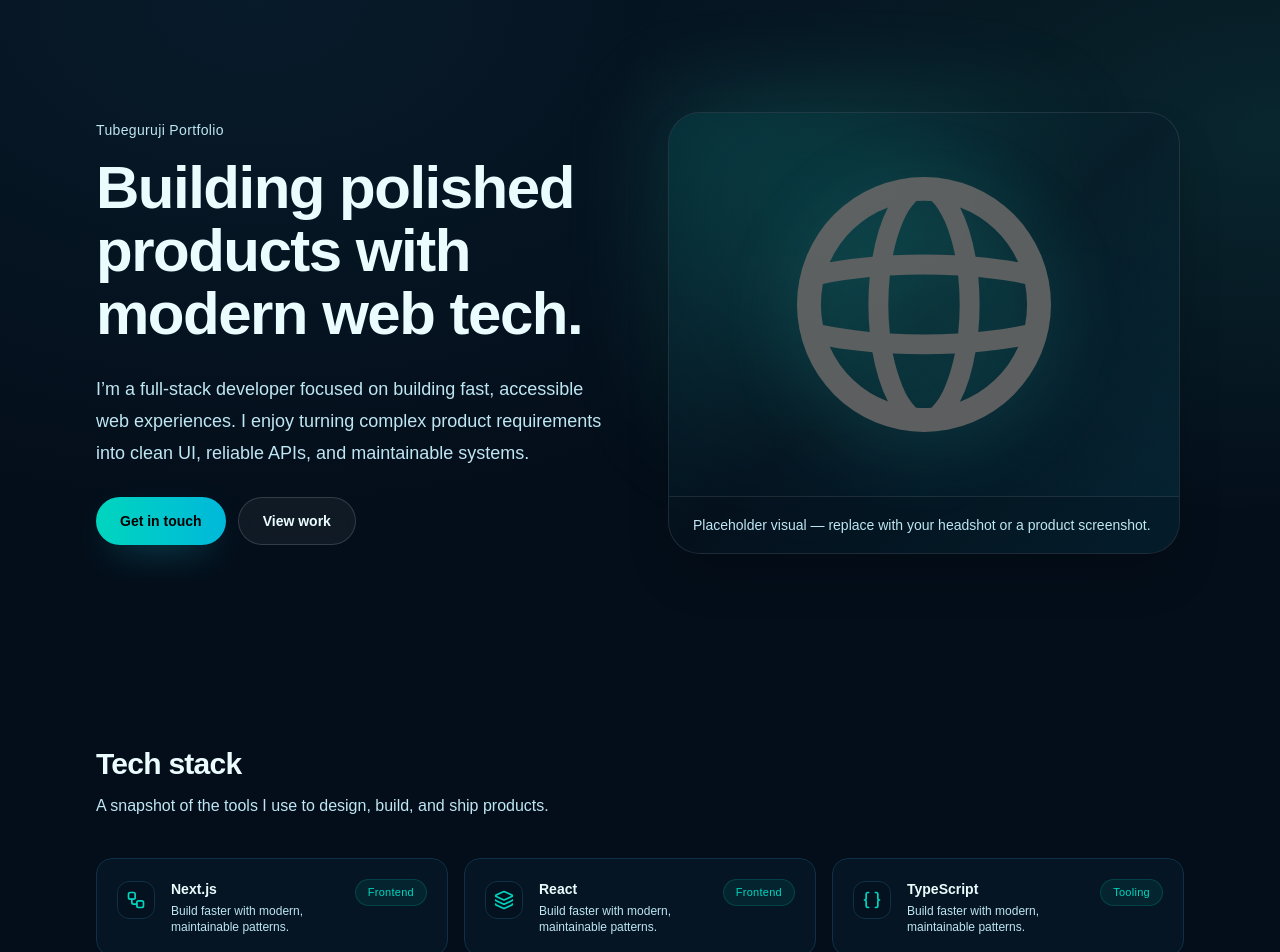
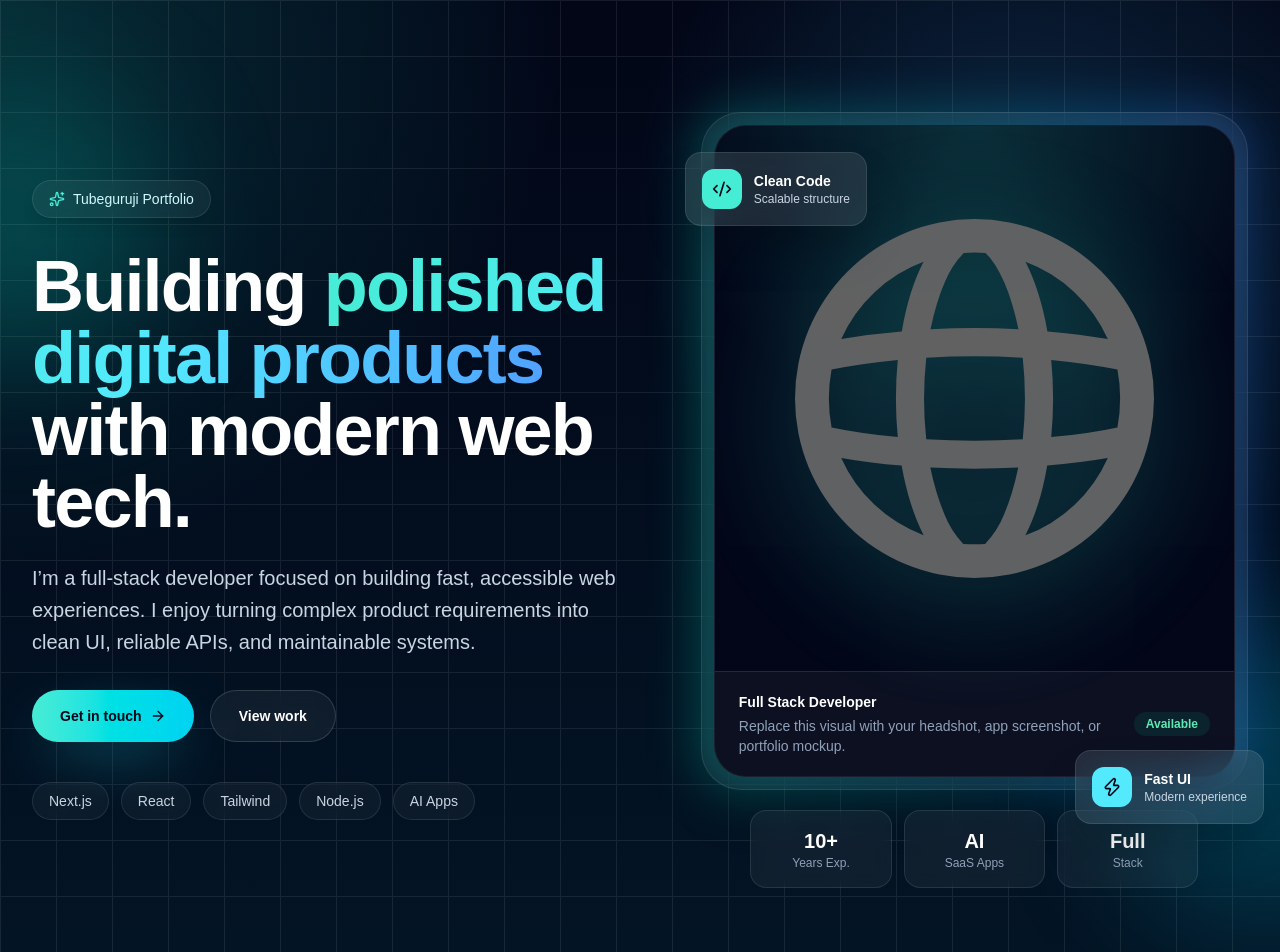
Before and after one commit to rrs301/portfolio-web-testing, a Next.js app: page / in a window 1280 px wide. Shown: the top 952 px of the page. Built offline with nearby package versions, Linux system fonts and the light colour scheme.

Commit message:
Hero Update

```diff
--- a/components/sections/Hero.tsx
+++ b/components/sections/Hero.tsx
@@ -1,79 +1,166 @@
 import Image from "next/image";
+import { ArrowRight, Code2, Sparkles, Zap } from "lucide-react";
 
 const BIO =
-    "I’m a full‑stack developer focused on building fast, accessible web experiences. I enjoy turning complex product requirements into clean UI, reliable APIs, and maintainable systems.";
+    "I’m a full-stack developer focused on building fast, accessible web experiences. I enjoy turning complex product requirements into clean UI, reliable APIs, and maintainable systems.";
+
+const techStack = ["Next.js", "React", "Tailwind", "Node.js", "AI Apps"];
 
 export function Hero() {
     return (
-        <section className="relative isolate overflow-hidden bg-ocean-950 text-ocean-50">
-            {/* Subtle radial gradient wash */}
+        <section className="relative isolate overflow-hidden bg-[#020617] text-white">
+            {/* Background gradients */}
             <div
                 aria-hidden
-                className="pointer-events-none absolute inset-0 bg-[radial-gradient(90rem_60rem_at_20%_0%,theme(colors.ocean.900)_0%,theme(colors.ocean.950)_55%,transparent_100%)] opacity-90"
+                className="absolute inset-0 bg-[radial-gradient(circle_at_top_left,rgba(20,184,166,0.22),transparent_35%),radial-gradient(circle_at_80%_20%,rgba(56,189,248,0.18),transparent_30%),linear-gradient(180deg,#020617_0%,#031525_100%)]"
+            />
+
+            {/* Grid pattern */}
+            <div
+                aria-hidden
+                className="absolute inset-0 opacity-[0.08] [background-image:linear-gradient(to_right,#fff_1px,transparent_1px),linear-gradient(to_bottom,#fff_1px,transparent_1px)] [background-size:56px_56px]"
+            />
+
+            {/* Decorative blur */}
+            <div
+                aria-hidden
+                className="absolute -left-32 top-20 h-72 w-72 rounded-full bg-teal-400/20 blur-3xl"
             />
             <div
                 aria-hidden
-                className="pointer-events-none absolute inset-0 bg-[radial-gradient(70rem_40rem_at_100%_20%,rgba(45,212,191,0.12)_0%,transparent_60%)]"
+                className="absolute -right-32 bottom-20 h-72 w-72 rounded-full bg-cyan-400/20 blur-3xl"
             />
 
-            <div className="relative mx-auto w-full max-w-6xl px-6 py-20 sm:py-28 lg:px-8">
-                <div className="grid items-center gap-14 lg:grid-cols-2 lg:gap-12">
-                    {/* Left: copy */}
-                    <div className="flex flex-col gap-7">
-                        <div className="flex flex-col gap-4">
-                            <p className="text-sm font-medium tracking-wide text-ocean-200">
+            <div className="relative mx-auto grid min-h-[90vh] w-full max-w-7xl items-center gap-16 px-6 py-20 sm:py-28 lg:grid-cols-[1.05fr_0.95fr] lg:px-8">
+                {/* Left Content */}
+                <div className="flex flex-col items-start gap-8">
+                    <div className="inline-flex items-center gap-2 rounded-full border border-white/10 bg-white/5 px-4 py-2 text-sm text-cyan-100 shadow-lg backdrop-blur">
+                        <Sparkles className="h-4 w-4 text-teal-300" />
                         Tubeguruji Portfolio
-                            </p>
-                            <h1 className="text-4xl font-semibold leading-[1.05] tracking-tight text-ocean-50 sm:text-5xl lg:text-6xl">
-                                Building polished products with modern web tech.
-                            </h1>
                     </div>
 
-                        <p className="max-w-prose text-base leading-7 text-ocean-200 sm:text-lg sm:leading-8">
+                    <div className="space-y-6">
+                        <h1 className="max-w-4xl text-5xl font-bold tracking-tight text-white sm:text-6xl lg:text-7xl">
+                            Building{" "}
+                            <span className="bg-gradient-to-r from-teal-300 via-cyan-300 to-blue-400 bg-clip-text text-transparent">
+                                polished digital products
+                            </span>{" "}
+                            with modern web tech.
+                        </h1>
+
+                        <p className="max-w-2xl text-lg leading-8 text-slate-300 sm:text-xl">
                             {BIO}
                         </p>
+                    </div>
 
-                        <div className="flex flex-col gap-3 sm:flex-row sm:items-center">
+                    <div className="flex flex-col gap-4 sm:flex-row">
                         <a
                             href="#contact"
-                                className="inline-flex h-12 items-center justify-center rounded-full bg-gradient-to-r from-teal-400 to-cyan-500 px-6 text-sm font-semibold text-black shadow-[0_14px_40px_-18px_rgba(34,211,238,0.65)] transition-transform hover:-translate-y-0.5 focus-visible:outline focus-visible:outline-2 focus-visible:outline-offset-2 focus-visible:outline-teal-300"
+                            className="group inline-flex h-13 items-center justify-center gap-2 rounded-full bg-gradient-to-r from-teal-300 to-cyan-400 px-7 py-4 text-sm font-bold text-slate-950 shadow-[0_20px_60px_-20px_rgba(34,211,238,0.9)] transition hover:-translate-y-1 hover:shadow-[0_25px_70px_-22px_rgba(34,211,238,1)] focus-visible:outline focus-visible:outline-2 focus-visible:outline-offset-2 focus-visible:outline-cyan-300"
                         >
                             Get in touch
+                            <ArrowRight className="h-4 w-4 transition group-hover:translate-x-1" />
                         </a>
+
                         <a
                             href="#work"
-                                className="inline-flex h-12 items-center justify-center rounded-full border border-white/15 bg-white/5 px-6 text-sm font-semibold text-ocean-50 backdrop-blur transition-colors hover:bg-white/10 focus-visible:outline focus-visible:outline-2 focus-visible:outline-offset-2 focus-visible:outline-white/40"
+                            className="inline-flex h-13 items-center justify-center rounded-full border border-white/15 bg-white/5 px-7 py-4 text-sm font-bold text-white backdrop-blur transition hover:-translate-y-1 hover:bg-white/10 focus-visible:outline focus-visible:outline-2 focus-visible:outline-offset-2 focus-visible:outline-white/40"
                         >
                             View work
                         </a>
                     </div>
+
+                    <div className="flex flex-wrap gap-3 pt-2">
+                        {techStack.map((item) => (
+                            <span
+                                key={item}
+                                className="rounded-full border border-white/10 bg-white/[0.04] px-4 py-2 text-sm font-medium text-slate-300 backdrop-blur"
+                            >
+                                {item}
+                            </span>
+                        ))}
+                    </div>
                 </div>
 
-                    {/* Right: image/placeholder */}
-                    <div className="relative mx-auto w-full max-w-lg">
-                        {/* glow */}
+                {/* Right Visual */}
+                <div className="relative mx-auto w-full max-w-xl">
+                    {/* Floating cards */}
+                    <div className="absolute -left-4 top-10 z-20 hidden rounded-2xl border border-white/10 bg-white/10 p-4 shadow-2xl backdrop-blur-xl sm:block">
+                        <div className="flex items-center gap-3">
+                            <div className="grid h-10 w-10 place-items-center rounded-xl bg-teal-300 text-slate-950">
+                                <Code2 className="h-5 w-5" />
+                            </div>
+                            <div>
+                                <p className="text-sm font-semibold text-white">Clean Code</p>
+                                <p className="text-xs text-slate-300">Scalable structure</p>
+                            </div>
+                        </div>
+                    </div>
+
+                    <div className="absolute -right-4 bottom-16 z-20 hidden rounded-2xl border border-white/10 bg-white/10 p-4 shadow-2xl backdrop-blur-xl sm:block">
+                        <div className="flex items-center gap-3">
+                            <div className="grid h-10 w-10 place-items-center rounded-xl bg-cyan-300 text-slate-950">
+                                <Zap className="h-5 w-5" />
+                            </div>
+                            <div>
+                                <p className="text-sm font-semibold text-white">Fast UI</p>
+                                <p className="text-xs text-slate-300">Modern experience</p>
+                            </div>
+                        </div>
+                    </div>
+
+                    {/* Main Image Card */}
+                    <div className="relative rounded-[2.5rem] border border-white/10 bg-white/[0.06] p-3 shadow-2xl backdrop-blur-xl">
                         <div
                             aria-hidden
-                            className="absolute -inset-6 rounded-[2.5rem] bg-[radial-gradient(circle_at_30%_25%,rgba(45,212,191,0.22),transparent_55%)] blur-2xl"
+                            className="absolute -inset-1 rounded-[2.7rem] bg-gradient-to-r from-teal-400/30 via-cyan-400/20 to-blue-500/30 blur-xl"
                         />
 
-                        <div className="relative overflow-hidden rounded-[2rem] border border-white/10 bg-ocean-900/40 shadow-2xl">
-                            <div className="absolute inset-0 bg-gradient-to-br from-teal-400/10 via-transparent to-cyan-500/10" />
-                            <div className="relative aspect-[4/3]">
+                        <div className="relative overflow-hidden rounded-[2rem] border border-white/10 bg-slate-950">
+                            <div className="absolute inset-0 bg-[radial-gradient(circle_at_50%_0%,rgba(45,212,191,0.2),transparent_45%)]" />
+
+                            <div className="relative aspect-[4/4.2]">
                                 <Image
                                     src="/globe.svg"
-                                    alt="Stylized placeholder graphic"
+                                    alt="Portfolio visual"
                                     fill
                                     priority
-                                    className="object-contain p-16 opacity-90 drop-shadow-[0_12px_40px_rgba(45,212,191,0.25)]"
+                                    className="object-contain p-20 opacity-95 drop-shadow-[0_20px_60px_rgba(45,212,191,0.35)]"
                                 />
                             </div>
 
-                            <div className="relative border-t border-white/10 bg-ocean-950/30 px-6 py-4">
-                                <p className="text-sm leading-6 text-ocean-200">
-                                    Placeholder visual — replace with your headshot or a product screenshot.
+                            <div className="relative border-t border-white/10 bg-white/[0.04] px-6 py-5">
+                                <div className="flex items-center justify-between gap-4">
+                                    <div>
+                                        <p className="text-sm font-semibold text-white">
+                                            Full Stack Developer
+                                        </p>
+                                        <p className="mt-1 text-sm text-slate-400">
+                                            Replace this visual with your headshot, app screenshot, or portfolio mockup.
                                         </p>
                                     </div>
+
+                                    <div className="hidden rounded-full bg-emerald-400/10 px-3 py-1 text-xs font-semibold text-emerald-300 sm:block">
+                                        Available
+                                    </div>
+                                </div>
+                            </div>
+                        </div>
+                    </div>
+
+                    {/* Bottom stats */}
+                    <div className="relative mx-auto mt-5 grid max-w-md grid-cols-3 gap-3">
+                        <div className="rounded-2xl border border-white/10 bg-white/[0.05] p-4 text-center backdrop-blur">
+                            <p className="text-xl font-bold text-white">10+</p>
+                            <p className="text-xs text-slate-400">Years Exp.</p>
+                        </div>
+                        <div className="rounded-2xl border border-white/10 bg-white/[0.05] p-4 text-center backdrop-blur">
+                            <p className="text-xl font-bold text-white">AI</p>
+                            <p className="text-xs text-slate-400">SaaS Apps</p>
+                        </div>
+                        <div className="rounded-2xl border border-white/10 bg-white/[0.05] p-4 text-center backdrop-blur">
+                            <p className="text-xl font-bold text-white">Full</p>
+                            <p className="text-xs text-slate-400">Stack</p>
                         </div>
                     </div>
                 </div>
```
Lines whose indentation alone changed are shown as unchanged.
